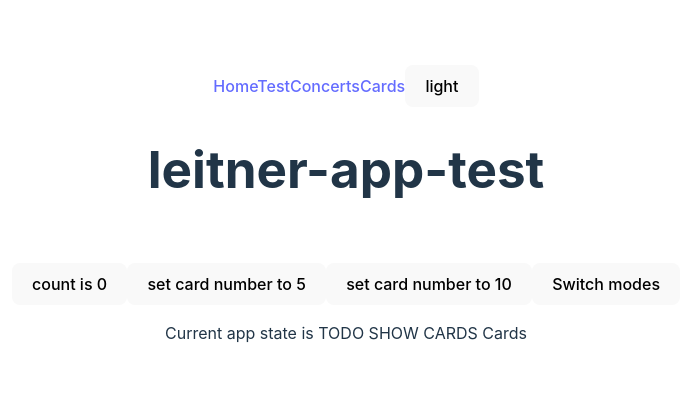
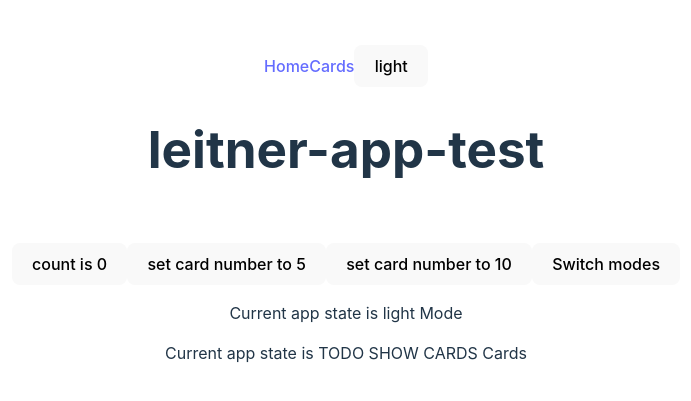
Before and after one commit to MistrAnderson/Leitnerboxd, a React (Vite) app: page / in a window 1280 px wide. Shown: the part 171-572 px from the top of the page, without its empty margins (294-985 px from the left). Built offline with nearby package versions, Linux system fonts and the light colour scheme.

Commit message:
refactor (store/files): change old way of using state to the new redux hooks. Delete useless files

```diff
--- a/src/App.tsx
+++ b/src/App.tsx
@@ -1,14 +1,14 @@
 import { useState } from 'react'
-import { useDispatch } from 'react-redux'
-// import { useDispatch, useSelector } from 'react-redux'
+import { useAppDispatch, useAppSelector } from './store/hooks.ts'
 import PWABadge from './PWABadge.tsx'
 import './App.css'
 
 
 function App() {
   const [count, setCount] = useState(0)
-  // const darkMode = useSelector(state => state.settings.darkMode)
-  const dispatch = useDispatch()
+  const darkMode = useAppSelector(state => state.settings.darkMode)
+
+  const dispatch = useAppDispatch()
 
   return (
     <>
@@ -30,8 +30,9 @@ function App() {
           Switch modes
         </button>
         <p>
-        {/* Current app state is { darkMode ? <span>dark</span> : <span>light</span> } Mode */}
+          Current app state is {darkMode ? <span>dark</span> : <span>light</span>} Mode
         </p>
+        {/* TODO: show cards */}
         <p>
           Current app state is TODO SHOW CARDS Cards
         </p>
--- a/src/Router.tsx
+++ b/src/Router.tsx
@@ -1,8 +1,5 @@
 import { BrowserRouter, Routes, Route } from 'react-router'
 import { BaseLayout } from './layouts/BaseLayout.tsx'
-import { Test } from './components/Test.tsx'
-import { Concerts } from './components/Concerts.tsx'
-import { Concert } from './components/Concert.tsx'
 import App from './App.tsx'
 import Cards from './components/Cards.tsx'
 
@@ -14,12 +11,6 @@ export default function Router() {
 
         <Route element={ <BaseLayout /> } >
           <Route index element={ <App /> } />
-          <Route path="test" element={ <Test /> } />
-
-          <Route path="concerts" >
-            <Route index element={ <Concerts /> } />
-            <Route path=":id" element={ <Concert /> } />
-          </Route>
 
           <Route path="cards" >
             <Route index element={ <Cards /> } />
--- a/src/components/Concert.tsx
+++ /dev/null
@@ -1,9 +0,0 @@
-import { useParams } from "react-router";
-
-export function Concert() {
-  let params = useParams()
-
-  return (
-    <div>Concert id is: {params.id} </div>
-  )
-}
--- a/src/components/Concerts.tsx
+++ /dev/null
@@ -1,14 +0,0 @@
-import { Link } from 'react-router'
-
-export function Concerts() {
-  return (
-    <div>
-      <ul>
-        <li><Link to="/concerts/paris">Paris</Link></li>
-        <li><Link to="/concerts/berlin">Berlin</Link></li>
-        <li><Link to="/concerts/madrid">Madrid</Link></li>
-        <li><Link to="/concerts/london">London</Link></li>
-      </ul>
-    </div>
-  )
-}
--- a/src/components/Navbar.tsx
+++ b/src/components/Navbar.tsx
@@ -1,31 +1,17 @@
-import { useEffect } from "react";
 import { NavLink } from "react-router";
-import { store } from '../store/store'
-
-function render() {
-  const state = store.getState()
-
-  const elDarkMode = document.getElementById('mode')
-
-  if (elDarkMode) elDarkMode.innerHTML = state.settings.darkMode ? 'dark' : 'light'
-}
+import { useAppDispatch, useAppSelector } from "../store/hooks";
 
 export function Navbar() {
-  useEffect(() => {
-    render() // set value on startup
-    const unsubscribe = store.subscribe(render)
-    return () => unsubscribe()
-  }, [])
+  const darkMode = useAppSelector(state => state.settings.darkMode)
+  const dispatch = useAppDispatch()
 
   return (
     <nav>
       <NavLink to="/" end>Home</NavLink>
-      <NavLink to="/test" end>Test</NavLink>
-      <NavLink to="/concerts">Concerts</NavLink>
       <NavLink to="/cards">Cards</NavLink>
 
-      <button id="mode" onClick={() => store.dispatch({ type: 'settings/switchDarkMode' })}>
-        light
+      <button onClick={() => dispatch({ type: 'settings/switchDarkMode' })}>
+        { darkMode ? <span>dark</span> : <span>light</span> }
       </button>
     </nav>
   );
--- a/src/components/Test.tsx
+++ /dev/null
@@ -1,5 +0,0 @@
-export function Test() {
-  return (
-    <div>Test</div>
-  )
-}
```
